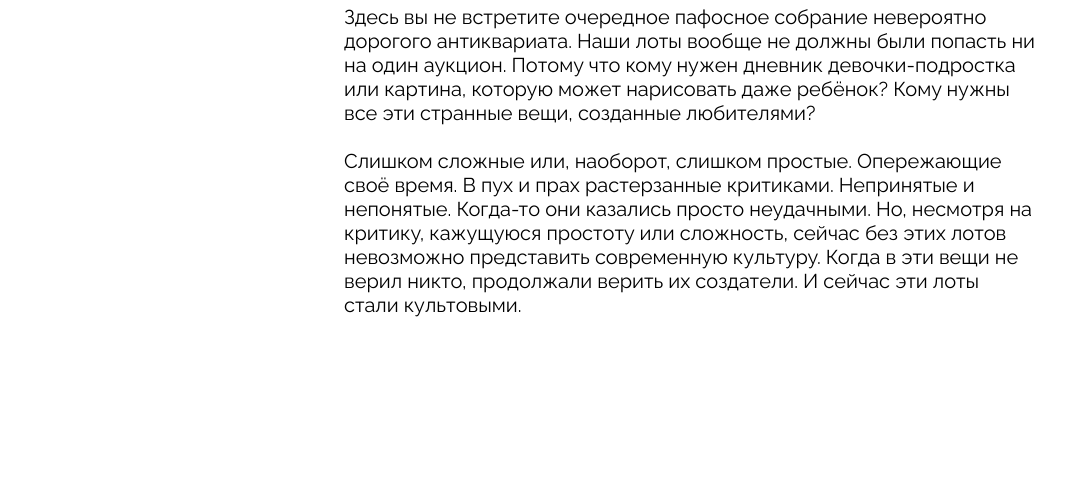
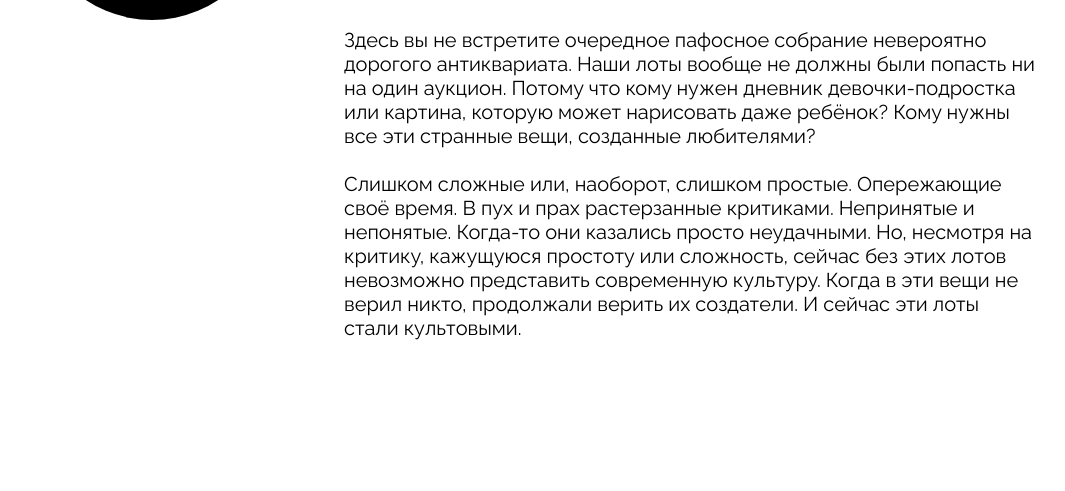
Before and after one commit to aeskatery/ono-tebe-nado-ad, a plain HTML site: page index.html in a window 1280 px wide. Shown: the part 2327-2818 px from the top of the page, without its empty margins (129-1194 px from the left). Drawn offline with Linux system fonts and the light colour scheme.

Commit message:
Корректировки размеров

```diff
--- a/styles/style.css
+++ b/styles/style.css
@@ -28,6 +28,7 @@
 .header__logo {
   display: block;
   width: 148px;
+  height: 105px;
 }
 
 .header__logo-image {
@@ -215,7 +216,7 @@
   display: grid;
   grid-template-columns: 334px 1fr;
   gap: 25px;
-  margin: 120px 24px 0;
+  margin: 152px 24px 0;
 }
 
 .about__logo {
```
